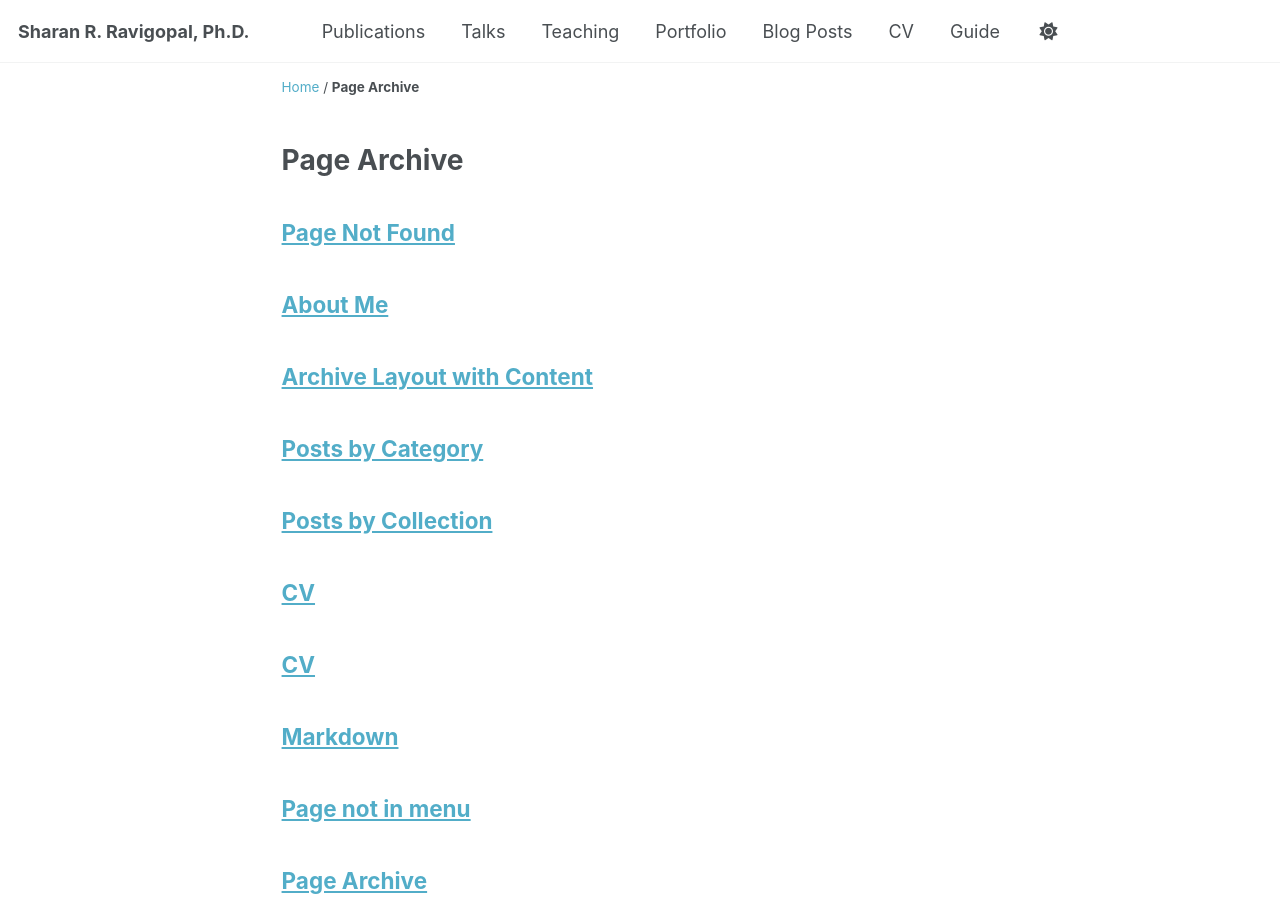
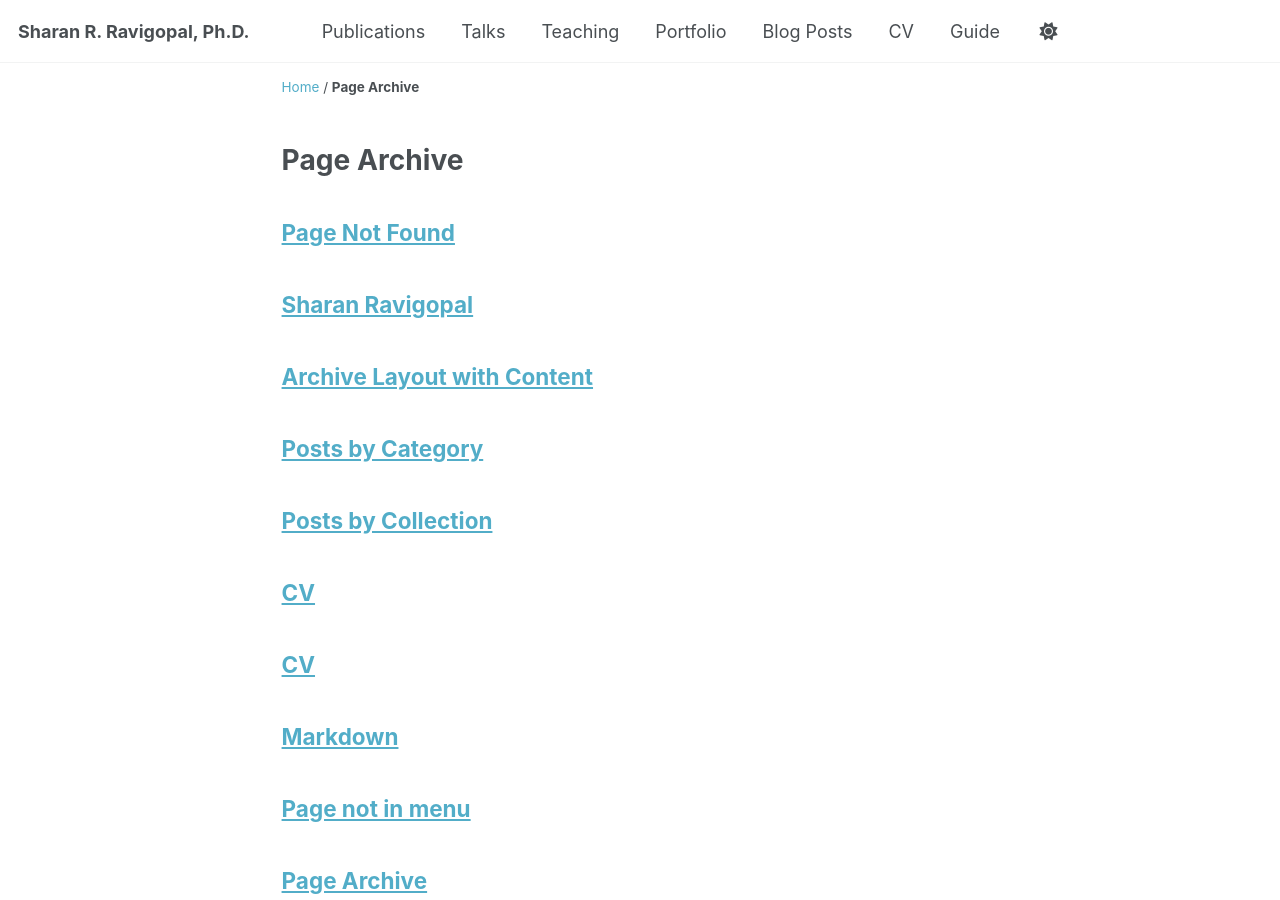
Before and after one commit to SharanRav/sharanrav.github.io, a Jekyll site: the page built from _pages/page-archive.html, in a window 1280 px wide and 900 px high. Built offline with Jekyll 4.4.1, drawn with Linux system fonts in a browser that asks for light colours.

Commit message:
Update about.md

```diff
--- a/_pages/about.md
+++ b/_pages/about.md
@@ -1,10 +1,11 @@
 ---
-layout: home
-title: "About Me"
-permalink: /about/
+permalink: /
+title: "Sharan Ravigopal"
 author_profile: true
+redirect_from:
+  - /about/
+  - /about.html
 ---
-
 I am a Robotics Controls Lead and a Georgia Tech Ph.D. Robotics grad specializing in **Autonomous Surgical Intervention**, **Physical AI**, and **Real-time Control**.
 
 My research bridges the gap between high-level AI perception and low-level mechanical control, specifically for micro-scale medical robotics. Currently, I lead a multidisciplinary engineering team in industry, deploying **GPU-accelerated perception models** and **autonomous navigation systems** on Edge-AI hardware.
```
